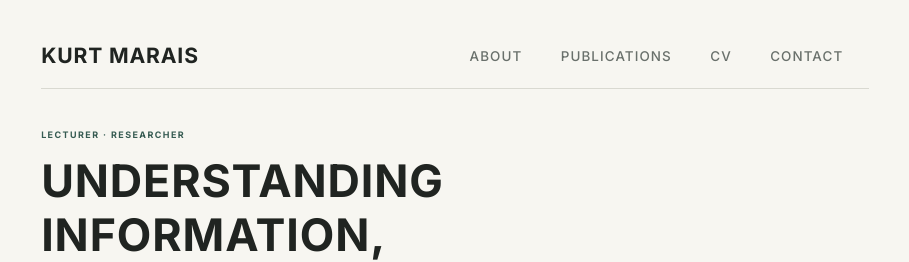
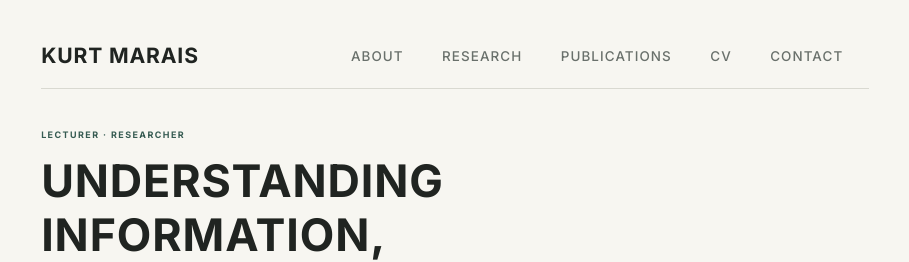
Before and after one commit to kurtmarais/kurtmarais.github.io, a Jekyll site: the page built from index.md, in a window 1280 px wide. Shown: the top 262 px of the page, without its empty margins (185-1094 px from the left). Built offline with Jekyll 4.4.1, drawn with Linux system fonts in a browser that asks for light colours.

Commit message:
Update settings.yml

```diff
--- a/_data/settings.yml
+++ b/_data/settings.yml
@@ -1,6 +1,6 @@
 menu:
 - {name: 'about', url: '/about/'}
-#- {name: 'research', url: '/research/'}
+- {name: 'research', url: '/research/'}
 #- {name: 'teaching', url: '/teaching/'}
 #- {name: 'supervision', url: '/supervision/'}
 #- {name: 'engagement', url: '/engagement/'}
```
